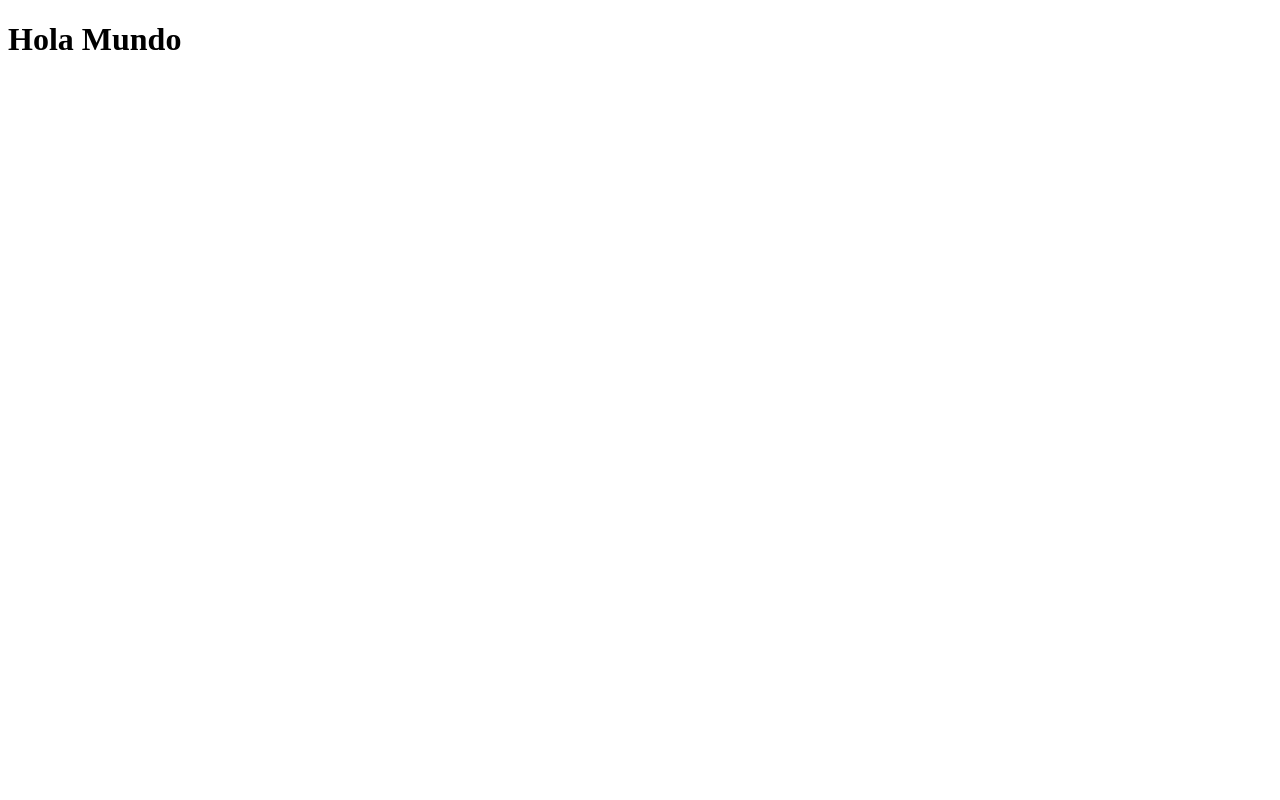
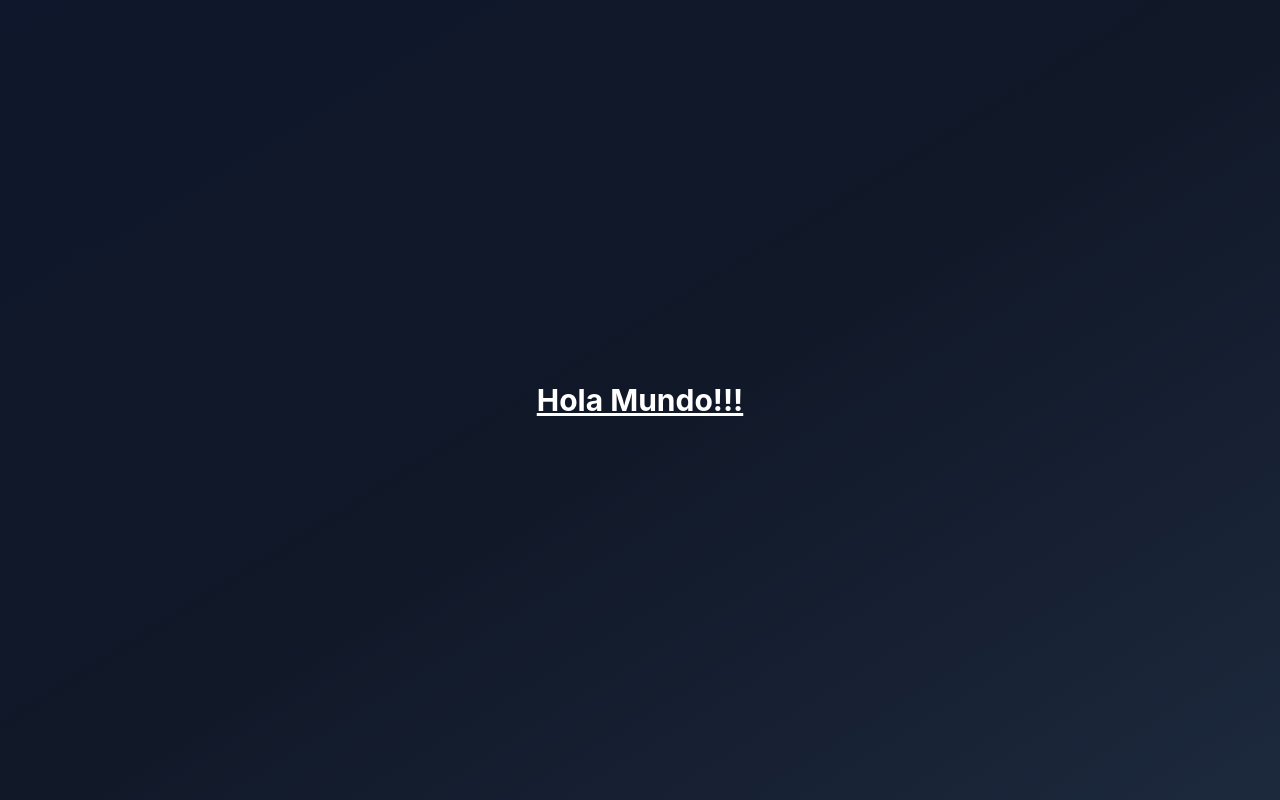
Before and after one commit to quintupil/udemy-fh-react-CeroAExperto, a React (Vite) app in the folder 04-hooks-app/: page / in a window 1280 px wide. Built offline with nearby package versions, Linux system fonts and the light colour scheme.

Commit message:
117. TailwindCSS y Estilos

```diff
--- a/04-hooks-app/package.json
+++ b/04-hooks-app/package.json
@@ -10,8 +10,10 @@
     "preview": "vite preview"
   },
   "dependencies": {
+    "@tailwindcss/vite": "^4.2.2",
     "react": "^19.2.4",
-    "react-dom": "^19.2.4"
+    "react-dom": "^19.2.4",
+    "tailwindcss": "^4.2.2"
   },
   "devDependencies": {
     "@babel/core": "^7.29.0",
--- a/04-hooks-app/src/HooksApp.tsx
+++ b/04-hooks-app/src/HooksApp.tsx
@@ -1,7 +1,7 @@
 export const HooksApp = () => {
   return (
-    <div>
-      <h1>Hola Mundo</h1>
+    <div className="bg-gradient">
+      <h1 className="text-3xl font-bold underline">Hola Mundo!!!</h1>
     </div>
   );
 };
--- a/04-hooks-app/src/index.css
+++ b/04-hooks-app/src/index.css
@@ -0,0 +1,5 @@
+@import "tailwindcss";
+
+.bg-gradient {
+  @apply bg-linear-to-br from-slate-900 via-gray-900 to-slate-800 min-h-screen flex items-center justify-center p-4 text-white;
+}
--- a/04-hooks-app/vite.config.ts
+++ b/04-hooks-app/vite.config.ts
@@ -1,11 +1,13 @@
-import { defineConfig } from 'vite'
-import react, { reactCompilerPreset } from '@vitejs/plugin-react'
-import babel from '@rolldown/plugin-babel'
+import { defineConfig } from "vite";
+import react, { reactCompilerPreset } from "@vitejs/plugin-react";
+import babel from "@rolldown/plugin-babel";
+import tailwindcss from "@tailwindcss/vite"; //Agregar esta linea
 
 // https://vite.dev/config/
 export default defineConfig({
   plugins: [
     react(),
-    babel({ presets: [reactCompilerPreset()] })
+    babel({ presets: [reactCompilerPreset()] }),
+    tailwindcss(), //Agregar esta linea
   ],
-})
+});
```
Also changed, not shown: 1 other file (tests, documents, lock files or other folders).
